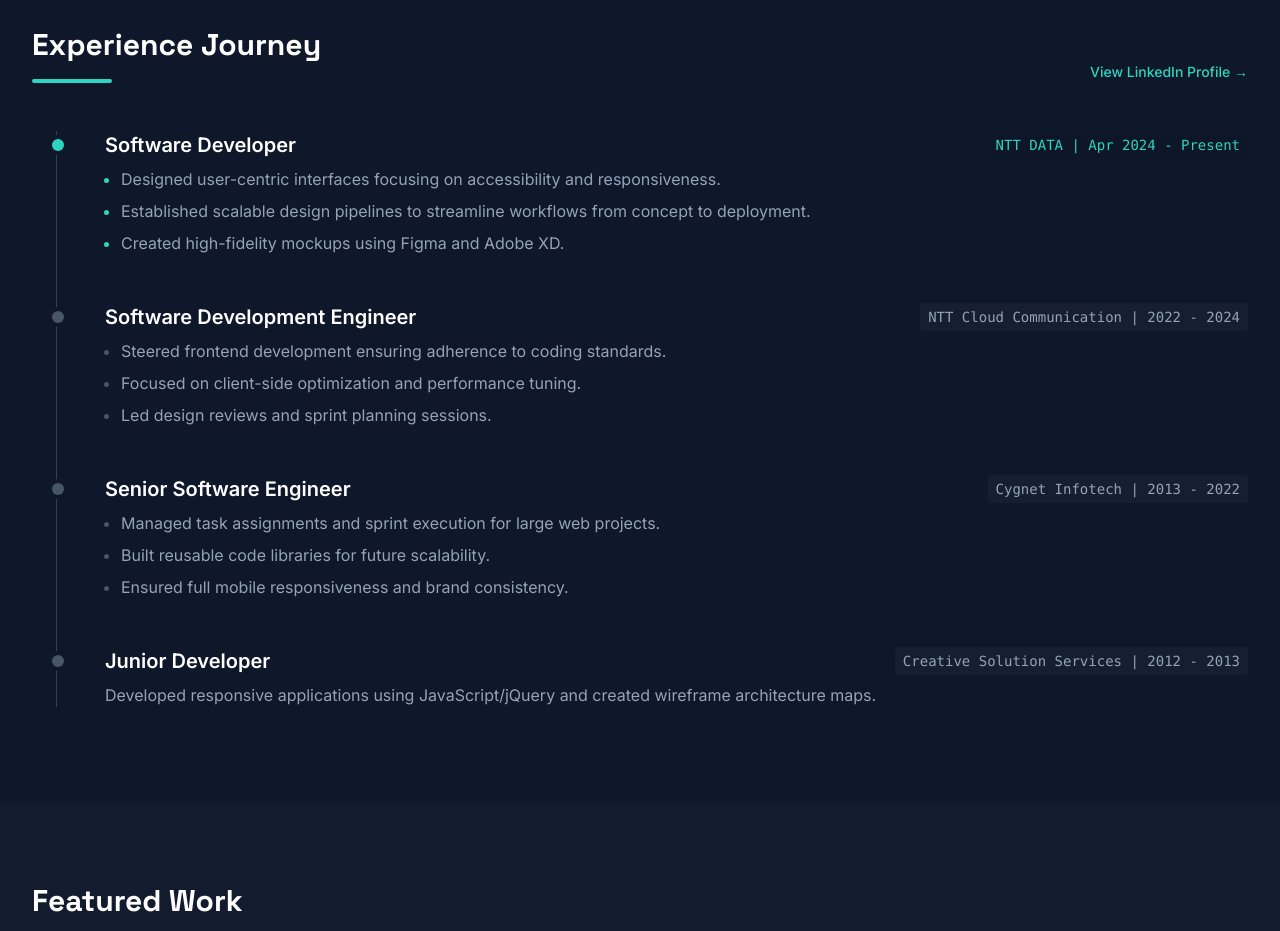
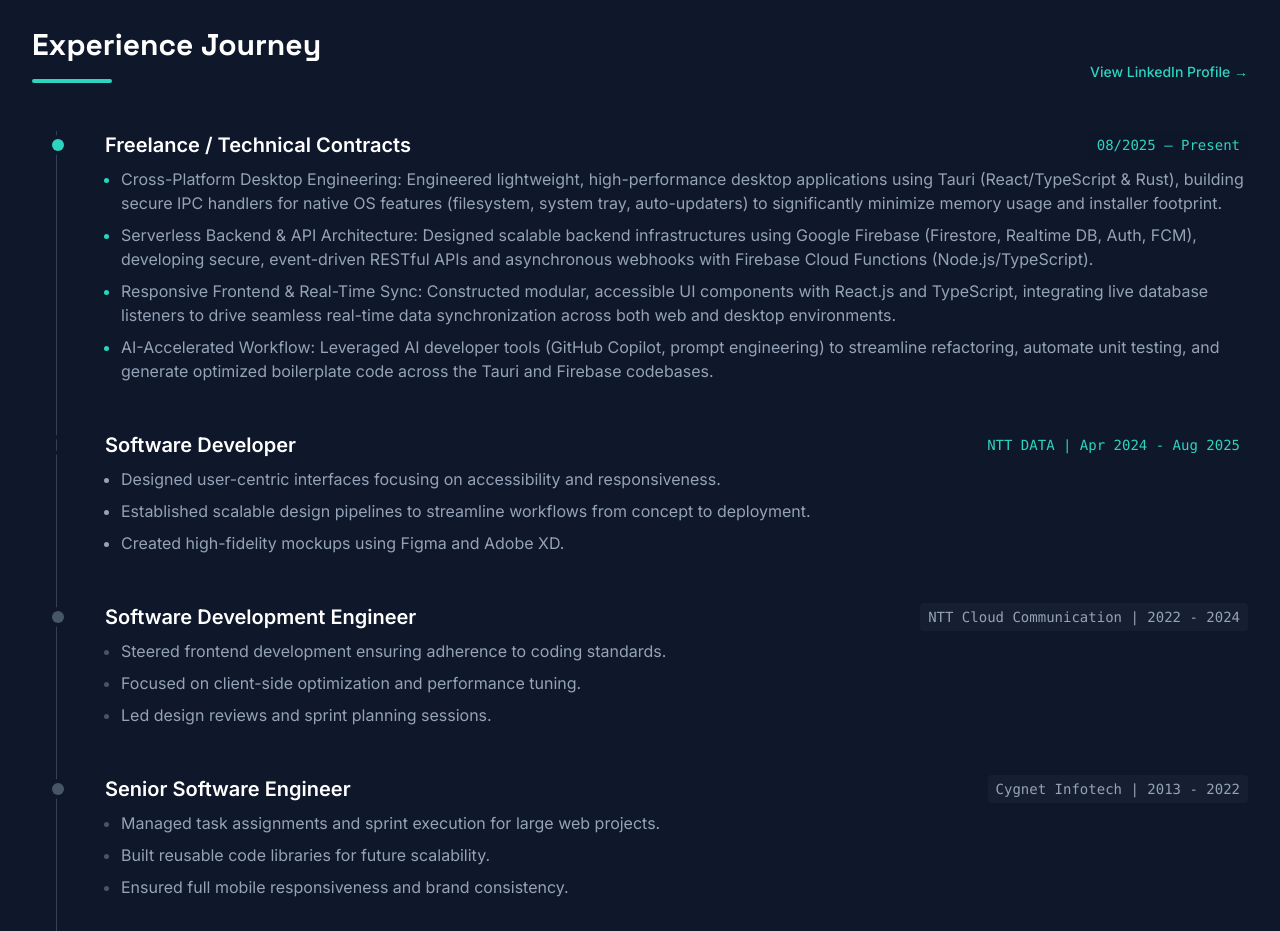
Before and after one commit to ketan14/ketan14.github.io, a plain HTML site: page index.html in a window 1280 px wide. Shown: the part 1640-2571 px from the top of the page. Drawn offline with nearby package versions, Linux system fonts and the light colour scheme.

Commit message:
Update LinkedIn link and job experience details
Updated LinkedIn profile link and modified job titles and descriptions for freelance and software developer roles.

```diff
--- a/index.html
+++ b/index.html
@@ -175,19 +175,31 @@
                     <div class="h-1 w-20 bg-brand-400 rounded"></div>
                 </div>
                 <div class="mt-4 md:mt-0">
-                    <a href="https://linkedin.com" target="_blank" class="text-brand-400 hover:text-white transition-colors text-sm font-medium">View LinkedIn Profile &rarr;</a>
+                    <a href="https://www.linkedin.com/in/ketan-vaghela-35370721/" target="_blank" class="text-brand-400 hover:text-white transition-colors text-sm font-medium">View LinkedIn Profile &rarr;</a>
                 </div>
             </div>
 
             <div class="relative border-l border-slate-700 ml-3 md:ml-6 space-y-12">
-
                 <div class="relative pl-8 md:pl-12">
                     <span class="absolute -left-[5px] top-2 h-3 w-3 rounded-full bg-brand-400 ring-4 ring-brand-900"></span>
                     <div class="flex flex-col sm:flex-row sm:items-center sm:justify-between mb-2">
-                        <h3 class="text-xl font-bold text-white">Software Developer</h3>
-                        <span class="text-sm text-brand-400 font-mono bg-brand-900/50 px-2 py-1 rounded mt-1 sm:mt-0">NTT DATA | Apr 2024 - Present</span>
+                        <h3 class="text-xl font-bold text-white">Freelance / Technical Contracts</h3>
+                        <span class="text-sm text-brand-400 font-mono bg-brand-900/50 px-2 py-1 rounded mt-1 sm:mt-0">08/2025 – Present</span>
                     </div>
                     <ul class="list-disc list-outside ml-4 text-slate-400 space-y-2 marker:text-brand-400">
+                        <li>Cross-Platform Desktop Engineering: Engineered lightweight, high-performance desktop applications using Tauri (React/TypeScript & Rust), building secure IPC handlers for native OS features (filesystem, system tray, auto-updaters) to significantly minimize memory usage and installer footprint.</li>
+                        <li>Serverless Backend & API Architecture: Designed scalable backend infrastructures using Google Firebase (Firestore, Realtime DB, Auth, FCM), developing secure, event-driven RESTful APIs and asynchronous webhooks with Firebase Cloud Functions (Node.js/TypeScript).</li>
+                        <li>Responsive Frontend & Real-Time Sync: Constructed modular, accessible UI components with React.js and TypeScript, integrating live database listeners to drive seamless real-time data synchronization across both web and desktop environments.</li>
+                        <li>AI-Accelerated Workflow: Leveraged AI developer tools (GitHub Copilot, prompt engineering) to streamline refactoring, automate unit testing, and generate optimized boilerplate code across the Tauri and Firebase codebases.</li>
+                    </ul>
+                </div>
+                <div class="relative pl-8 md:pl-12">
+                    <span class="absolute -left-[5px] top-2 h-3 w-3 rounded-full bg-brand-600 ring-4 ring-brand-900"></span>
+                    <div class="flex flex-col sm:flex-row sm:items-center sm:justify-between mb-2">
+                        <h3 class="text-xl font-bold text-white">Software Developer</h3>
+                        <span class="text-sm text-brand-400 font-mono bg-brand-800/50 px-2 py-1 rounded mt-1 sm:mt-0">NTT DATA | Apr 2024 - Aug 2025</span>
+                    </div>
+                    <ul class="list-disc list-outside ml-4 text-slate-400 space-y-2 marker:text-brand-600">
                         <li>Designed user-centric interfaces focusing on accessibility and responsiveness.</li>
                         <li>Established scalable design pipelines to streamline workflows from concept to deployment.</li>
                         <li>Created high-fidelity mockups using Figma and Adobe XD.</li>
```
